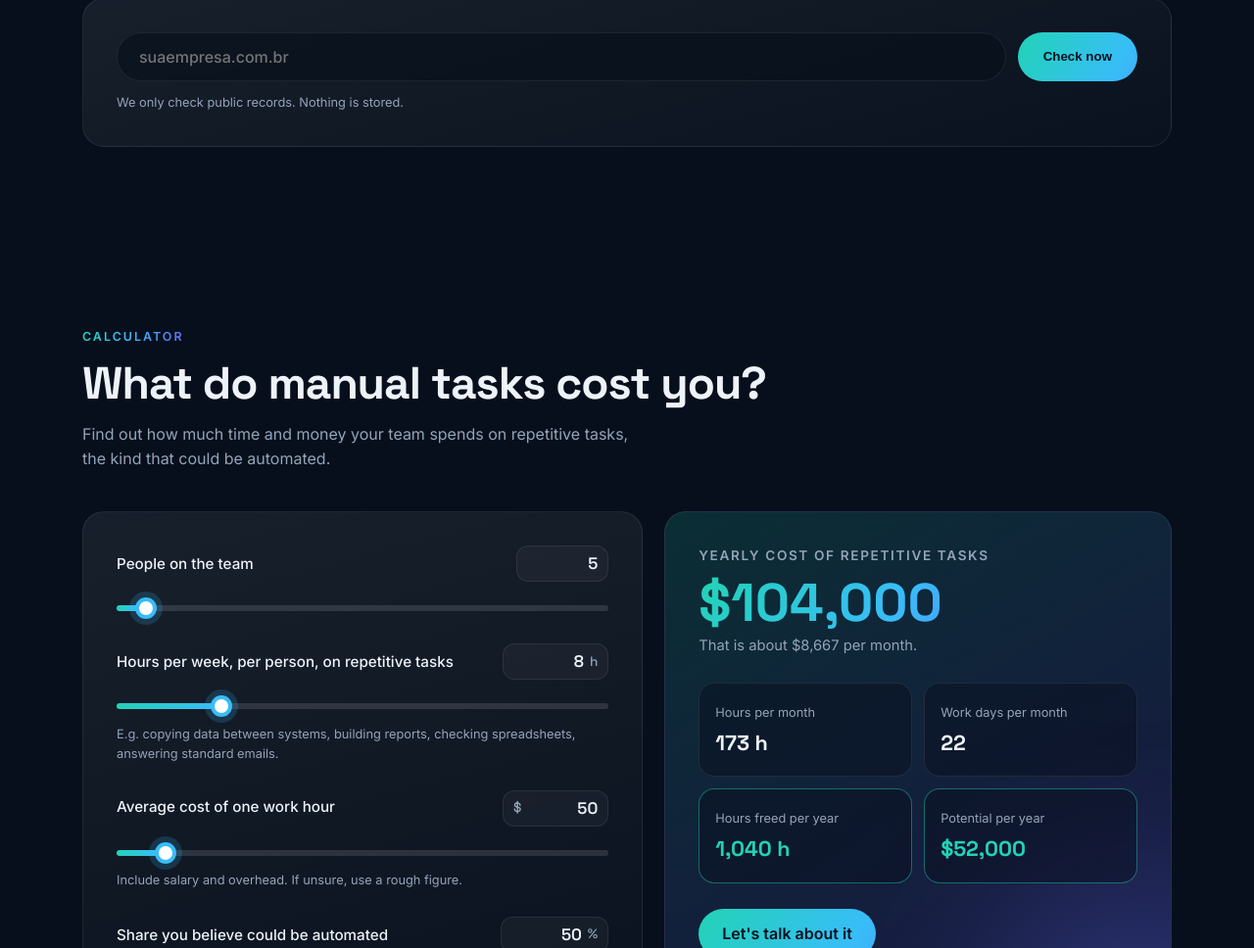
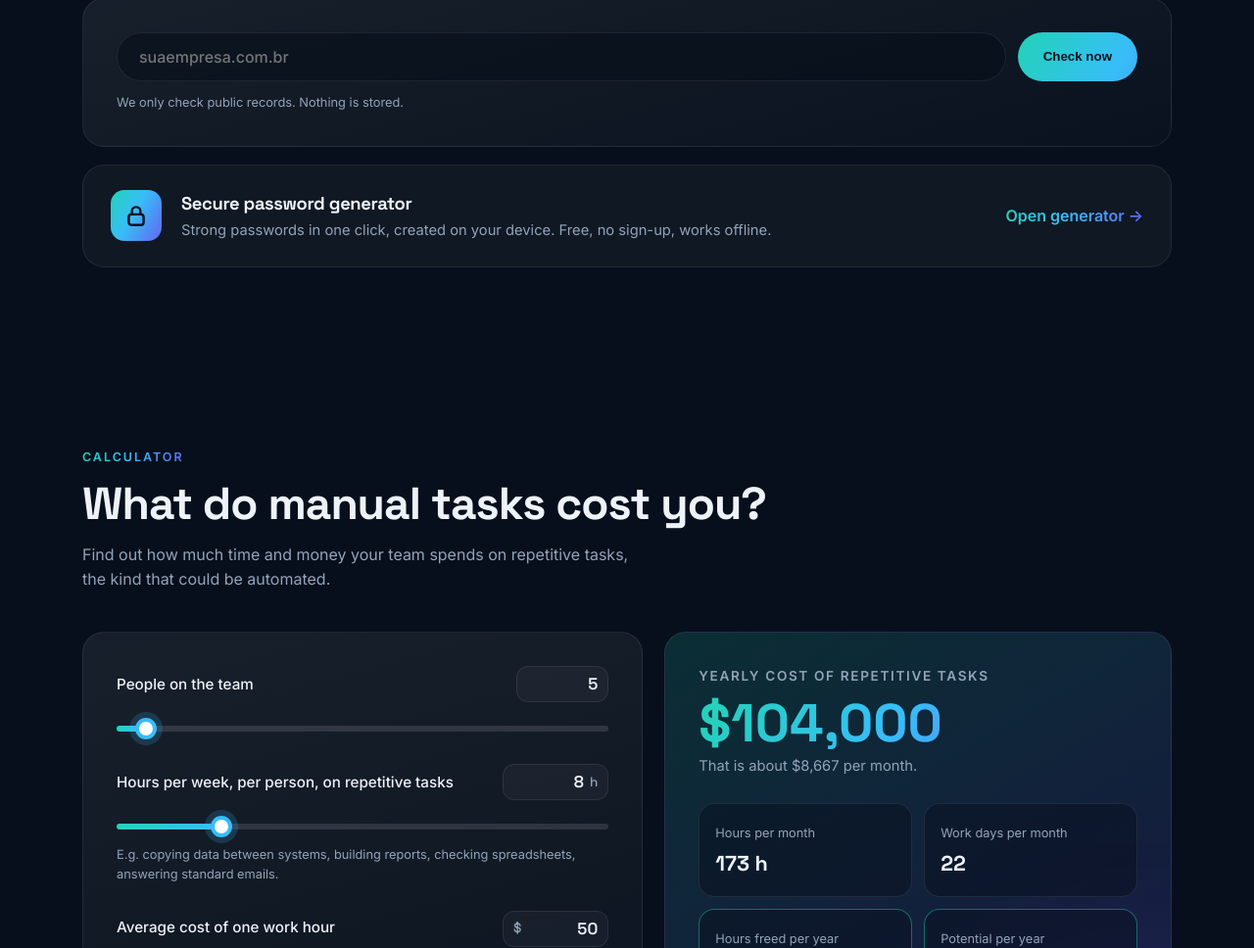
Before and after one commit to RickCado/3rl-site, a plain HTML site: page index.html in a window 1280 px wide. Shown: the part 3232-4200 px from the top of the page at 98% size. Drawn offline with Linux system fonts and the light colour scheme.

Commit message:
Site: atalho para o gerador de senhas na seção Ferramentas

```diff
--- a/index.html
+++ b/index.html
@@ -164,6 +164,14 @@
   .vform .btn{padding:14px 26px}
   .vform .btn[disabled]{opacity:.6;cursor:wait;transform:none}
   .vhint{color:var(--muted);font-size:.8rem;margin-top:12px}
+  .toolcard{display:flex;align-items:center;gap:20px;margin-top:18px;padding:24px 28px;border-radius:var(--radius);border:1px solid var(--line);background:var(--glass);text-decoration:none;transition:background .2s,transform .2s}
+  .toolcard:hover{background:var(--glass2);transform:translateY(-2px)}
+  .toolcard .tic{width:52px;height:52px;flex-shrink:0;border-radius:14px;background:var(--grad);display:grid;place-items:center;color:#04121f}
+  .toolcard .tic svg{width:26px;height:26px;fill:none;stroke:currentColor;stroke-width:2.2;stroke-linecap:round;stroke-linejoin:round}
+  .toolcard h3{font-size:1.15rem;margin-bottom:2px}
+  .toolcard p{color:var(--muted);font-size:.92rem}
+  .toolcard .go{margin-left:auto;font-weight:600;white-space:nowrap;background:var(--grad);-webkit-background-clip:text;background-clip:text;color:transparent}
+  @media (max-width:560px){.toolcard{flex-wrap:wrap;padding:22px}.toolcard .go{margin-left:0}}
   .vout{margin-top:28px}
   .vout:empty{display:none}
   .verdict{display:flex;align-items:center;gap:16px;padding:20px 22px;border-radius:18px;margin-bottom:16px;border:1px solid var(--line)}
@@ -358,6 +366,11 @@
       <p class="vhint" data-i18n="vHint">Consultamos apenas registros públicos. Nada é armazenado.</p>
       <div class="vout" id="vOut" aria-live="polite"></div>
     </div>
+    <a class="toolcard reveal" href="/senhas/">
+      <span class="tic"><svg viewBox="0 0 24 24" aria-hidden="true"><rect x="5" y="11" width="14" height="10" rx="2.5"/><path d="M8 11V8a4 4 0 0 1 8 0v3"/></svg></span>
+      <div><h3 data-i18n="pwT">Gerador de senhas seguras</h3><p data-i18n="pwD">Senhas fortes em um clique, criadas no seu aparelho. Grátis, sem cadastro e funciona offline.</p></div>
+      <span class="go" data-i18n="pwB">Abrir gerador →</span>
+    </a>
   </section>
 
   <section id="calculadora">
@@ -456,7 +469,7 @@
       k4t:"Management Dashboard", k4d:"Your business's key numbers in one place.", k4i1:"Definition of key indicators", k4i2:"Integration of data sources", k4i3:"Always up-to-date visual dashboard", k4i4:"Access from computer and phone",
       k5t:"Privacy & LGPD", k5d:"Data protection best practices to operate more safely.", k5i1:"Mapping of personal data processed", k5i2:"Privacy policy for the website", k5i3:"Security and access best practices", k5i4:"Team guidance",
       vEyebrow:"Free tool", vTitle:"Is your company's email protected?", vSub:"Enter your domain and see in seconds whether it has the protections that stop scammers from sending fake emails in your company's name.",
-      vBtn:"Check now", vHint:"We only check public records. Nothing is stored.",
+      vBtn:"Check now", vHint:"We only check public records. Nothing is stored.", pwT:"Secure password generator", pwD:"Strong passwords in one click, created on your device. Free, no sign-up, works offline.", pwB:"Open generator →",
       calcEyebrow:"Calculator", calcTitle:"What do manual tasks cost you?", calcSub:"Find out how much time and money your team spends on repetitive tasks, the kind that could be automated.",
       fPeople:"People on the team", fHours:"Hours per week, per person, on repetitive tasks", fHoursHint:"E.g. copying data between systems, building reports, checking spreadsheets, answering standard emails.",
       fCost:"Average cost of one work hour", fCostHint:"Include salary and overhead. If unsure, use a rough figure.", fAuto:"Share you believe could be automated",
```
